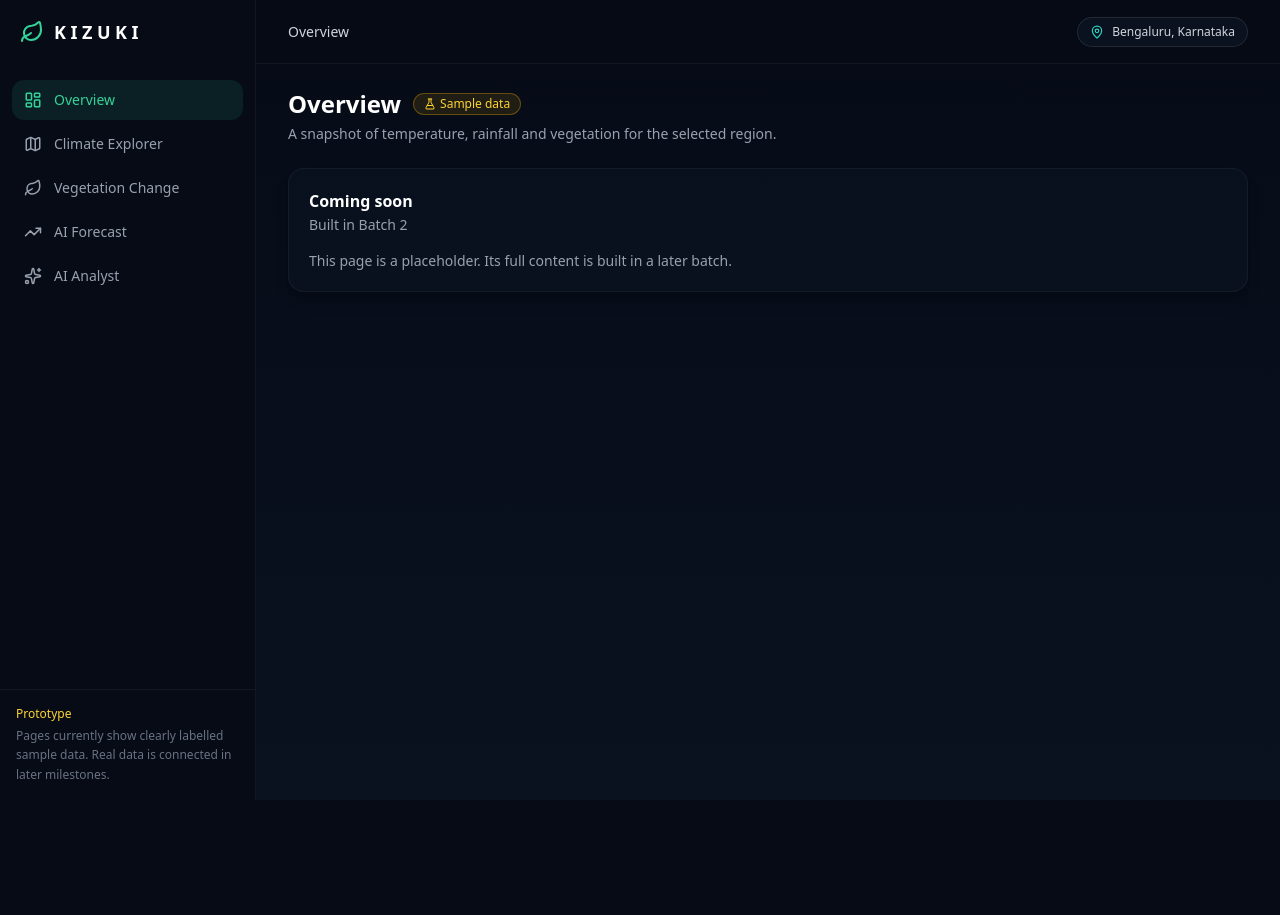
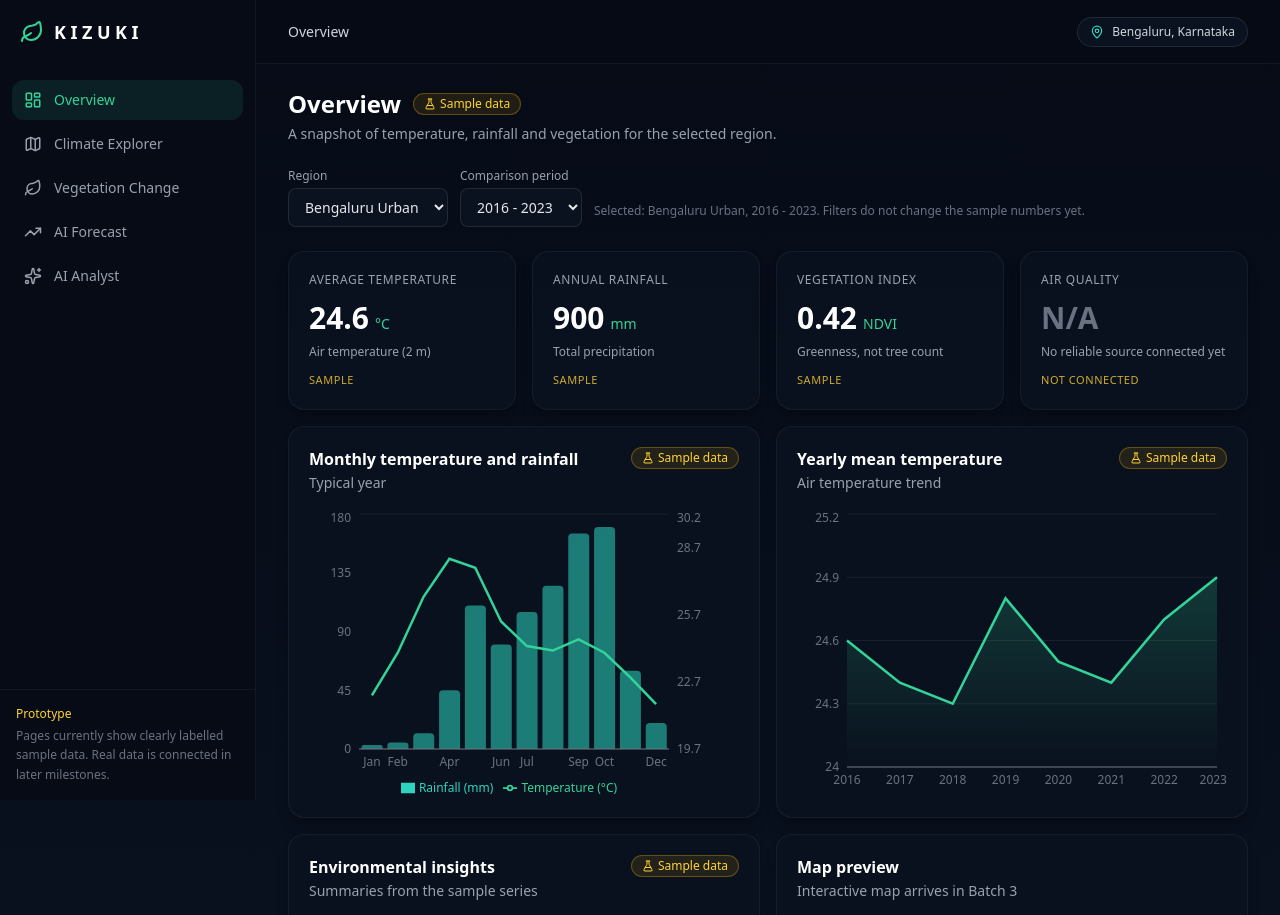
Before and after one commit to mohithsa07-byte/kizuki, a React (Vite) app in the folder frontend/: page / in a window 1280 px wide. Shown: the top 915 px of the page. Before the commit the page ends 800 px from the top, so only its background shows below. Built offline with nearby package versions, Linux system fonts and the light colour scheme.

Commit message:
Milestone 2 Batch 2: Overview dashboard with stat cards and charts

```diff
--- /dev/null
+++ b/frontend/src/charts/ClimateChart.jsx
@@ -0,0 +1,20 @@
+import { ResponsiveContainer, ComposedChart, Bar, Line, XAxis, YAxis, Tooltip, CartesianGrid, Legend } from 'recharts'
+
+export default function ClimateChart({ data }) {
+  return (
+    <div className="h-72 w-full">
+      <ResponsiveContainer>
+        <ComposedChart data={data} margin={{ top: 5, right: 10, left: -10, bottom: 0 }}>
+          <CartesianGrid stroke="#ffffff10" vertical={false} />
+          <XAxis dataKey="month" stroke="#6b7280" fontSize={12} tickLine={false} />
+          <YAxis yAxisId="rain" stroke="#6b7280" fontSize={12} tickLine={false} axisLine={false} />
+          <YAxis yAxisId="temp" orientation="right" stroke="#6b7280" fontSize={12} tickLine={false} axisLine={false} domain={['dataMin - 2', 'dataMax + 2']} />
+          <Tooltip contentStyle={{ background: '#0a1220', border: '1px solid #ffffff15', borderRadius: 12 }} />
+          <Legend wrapperStyle={{ fontSize: 12 }} />
+          <Bar yAxisId="rain" dataKey="rain" name="Rainfall (mm)" fill="#2dd4bf" fillOpacity={0.55} radius={[4, 4, 0, 0]} />
+          <Line yAxisId="temp" dataKey="temp" name="Temperature (°C)" stroke="#34d399" strokeWidth={2.5} dot={false} />
+        </ComposedChart>
+      </ResponsiveContainer>
+    </div>
+  )
+}
--- /dev/null
+++ b/frontend/src/charts/TrendChart.jsx
@@ -0,0 +1,23 @@
+import { ResponsiveContainer, AreaChart, Area, XAxis, YAxis, Tooltip, CartesianGrid } from 'recharts'
+
+export default function TrendChart({ data }) {
+  return (
+    <div className="h-72 w-full">
+      <ResponsiveContainer>
+        <AreaChart data={data} margin={{ top: 5, right: 10, left: -10, bottom: 0 }}>
+          <defs>
+            <linearGradient id="tempFill" x1="0" y1="0" x2="0" y2="1">
+              <stop offset="0%" stopColor="#34d399" stopOpacity={0.35} />
+              <stop offset="100%" stopColor="#34d399" stopOpacity={0} />
+            </linearGradient>
+          </defs>
+          <CartesianGrid stroke="#ffffff10" vertical={false} />
+          <XAxis dataKey="year" stroke="#6b7280" fontSize={12} tickLine={false} />
+          <YAxis stroke="#6b7280" fontSize={12} tickLine={false} axisLine={false} domain={['dataMin - 0.3', 'dataMax + 0.3']} />
+          <Tooltip contentStyle={{ background: '#0a1220', border: '1px solid #ffffff15', borderRadius: 12 }} />
+          <Area dataKey="temp" name="Mean temp (°C)" stroke="#34d399" strokeWidth={2.5} fill="url(#tempFill)" />
+        </AreaChart>
+      </ResponsiveContainer>
+    </div>
+  )
+}
--- /dev/null
+++ b/frontend/src/components/StatCard.jsx
@@ -0,0 +1,18 @@
+import Card from './Card'
+
+export default function StatCard({ label, value, unit, note, source }) {
+  const unavailable = value === 'N/A'
+  return (
+    <Card>
+      <p className="text-xs font-medium uppercase tracking-wider text-gray-400">{label}</p>
+      <p className="mt-3 flex items-baseline gap-1.5">
+        <span className={`text-3xl font-semibold ${unavailable ? 'text-gray-500' : 'text-white'}`}>
+          {value}
+        </span>
+        {unit && <span className="text-sm text-emerald-glow">{unit}</span>}
+      </p>
+      <p className="mt-2 text-xs text-gray-400">{note}</p>
+      <p className="mt-3 text-[11px] uppercase tracking-wider text-amber-300/80">{source}</p>
+    </Card>
+  )
+}
--- /dev/null
+++ b/frontend/src/data/sampleData.js
@@ -0,0 +1,41 @@
+// SAMPLE DATA ONLY - illustrative numbers for building the interface.
+// These are NOT real measurements. Real data replaces this in Milestone 4.
+
+export const monthlyClimate = [
+  { month: 'Jan', temp: 22.1, rain: 3 },
+  { month: 'Feb', temp: 24.0, rain: 5 },
+  { month: 'Mar', temp: 26.5, rain: 12 },
+  { month: 'Apr', temp: 28.2, rain: 45 },
+  { month: 'May', temp: 27.8, rain: 110 },
+  { month: 'Jun', temp: 25.4, rain: 80 },
+  { month: 'Jul', temp: 24.3, rain: 105 },
+  { month: 'Aug', temp: 24.1, rain: 125 },
+  { month: 'Sep', temp: 24.6, rain: 165 },
+  { month: 'Oct', temp: 24.0, rain: 170 },
+  { month: 'Nov', temp: 22.9, rain: 60 },
+  { month: 'Dec', temp: 21.7, rain: 20 },
+]
+
+export const yearlyTemp = [
+  { year: 2016, temp: 24.6 },
+  { year: 2017, temp: 24.4 },
+  { year: 2018, temp: 24.3 },
+  { year: 2019, temp: 24.8 },
+  { year: 2020, temp: 24.5 },
+  { year: 2021, temp: 24.4 },
+  { year: 2022, temp: 24.7 },
+  { year: 2023, temp: 24.9 },
+]
+
+export const overviewStats = [
+  { id: 'temp', label: 'Average temperature', value: '24.6', unit: '°C', note: 'Air temperature (2 m)', source: 'Sample' },
+  { id: 'rain', label: 'Annual rainfall', value: '900', unit: 'mm', note: 'Total precipitation', source: 'Sample' },
+  { id: 'ndvi', label: 'Vegetation index', value: '0.42', unit: 'NDVI', note: 'Greenness, not tree count', source: 'Sample' },
+  { id: 'aqi', label: 'Air quality', value: 'N/A', unit: '', note: 'No reliable source connected yet', source: 'Not connected' },
+]
+
+export const insights = [
+  'Rainfall peaks in September and October in this sample series.',
+  'The sample yearly temperature shows a small upward drift.',
+  'Air quality will appear once a reliable source is connected.',
+]
--- a/frontend/src/pages/Overview.jsx
+++ b/frontend/src/pages/Overview.jsx
@@ -1,15 +1,77 @@
+import { useState } from 'react'
 import PageHeader from '../components/PageHeader'
 import Card from '../components/Card'
+import SampleBadge from '../components/SampleBadge'
+import StatCard from '../components/StatCard'
+import ClimateChart from '../charts/ClimateChart'
+import TrendChart from '../charts/TrendChart'
+import { monthlyClimate, yearlyTemp, overviewStats, insights } from '../data/sampleData'
+
+const regions = ['Bengaluru Urban', 'Bengaluru Rural']
+const periods = ['2016 - 2023', '2020 - 2023']
+
+const selectClass =
+  'rounded-lg border border-white/10 bg-navy-900 px-3 py-2 text-sm text-gray-200 outline-none focus:border-emerald-glow/50'
 
 export default function Overview() {
+  const [region, setRegion] = useState(regions[0])
+  const [period, setPeriod] = useState(periods[0])
+
   return (
     <div>
-      <PageHeader title="Overview" description="A snapshot of temperature, rainfall and vegetation for the selected region." />
-      <Card title="Coming soon" subtitle="Built in Batch 2">
-        <p className="text-sm text-gray-400">
-          This page is a placeholder. Its full content is built in a later batch.
+      <PageHeader
+        title="Overview"
+        description="A snapshot of temperature, rainfall and vegetation for the selected region."
+      />
+
+      <div className="mb-6 flex flex-wrap gap-3">
+        <label className="text-xs text-gray-400">
+          Region
+          <select className={`${selectClass} mt-1 block`} value={region} onChange={(e) => setRegion(e.target.value)}>
+            {regions.map((r) => <option key={r}>{r}</option>)}
+          </select>
+        </label>
+        <label className="text-xs text-gray-400">
+          Comparison period
+          <select className={`${selectClass} mt-1 block`} value={period} onChange={(e) => setPeriod(e.target.value)}>
+            {periods.map((p) => <option key={p}>{p}</option>)}
+          </select>
+        </label>
+        <p className="self-end pb-2 text-xs text-gray-500">
+          Selected: {region}, {period}. Filters do not change the sample numbers yet.
         </p>
-      </Card>
+      </div>
+
+      <div className="grid gap-4 sm:grid-cols-2 xl:grid-cols-4">
+        {overviewStats.map((s) => <StatCard key={s.id} {...s} />)}
+      </div>
+
+      <div className="mt-4 grid gap-4 xl:grid-cols-2">
+        <Card title="Monthly temperature and rainfall" subtitle="Typical year" action={<SampleBadge />}>
+          <ClimateChart data={monthlyClimate} />
+        </Card>
+        <Card title="Yearly mean temperature" subtitle="Air temperature trend" action={<SampleBadge />}>
+          <TrendChart data={yearlyTemp} />
+        </Card>
+      </div>
+
+      <div className="mt-4 grid gap-4 lg:grid-cols-2">
+        <Card title="Environmental insights" subtitle="Summaries from the sample series" action={<SampleBadge />}>
+          <ul className="space-y-3">
+            {insights.map((text) => (
+              <li key={text} className="flex gap-3 text-sm text-gray-300">
+                <span className="mt-1.5 h-1.5 w-1.5 shrink-0 rounded-full bg-emerald-glow" />
+                {text}
+              </li>
+            ))}
+          </ul>
+        </Card>
+        <Card title="Map preview" subtitle="Interactive map arrives in Batch 3">
+          <div className="flex h-40 items-center justify-center rounded-xl border border-dashed border-white/10 text-sm text-gray-500">
+            Map placeholder
+          </div>
+        </Card>
+      </div>
     </div>
   )
 }
```
